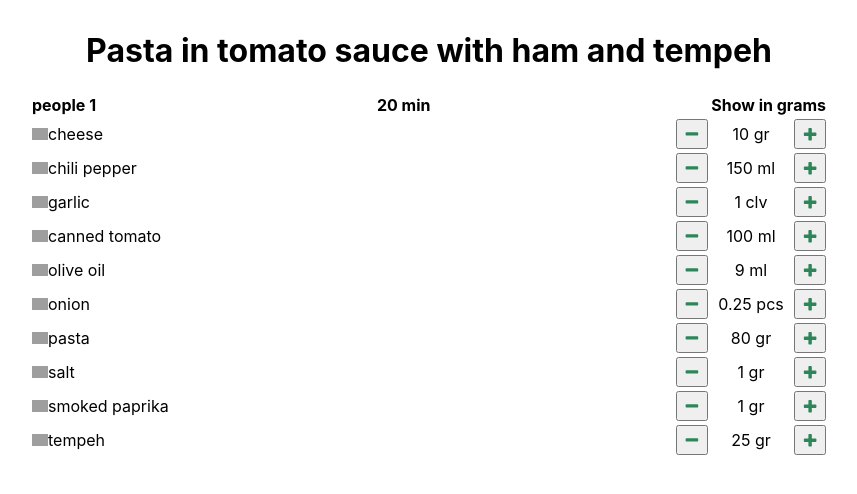
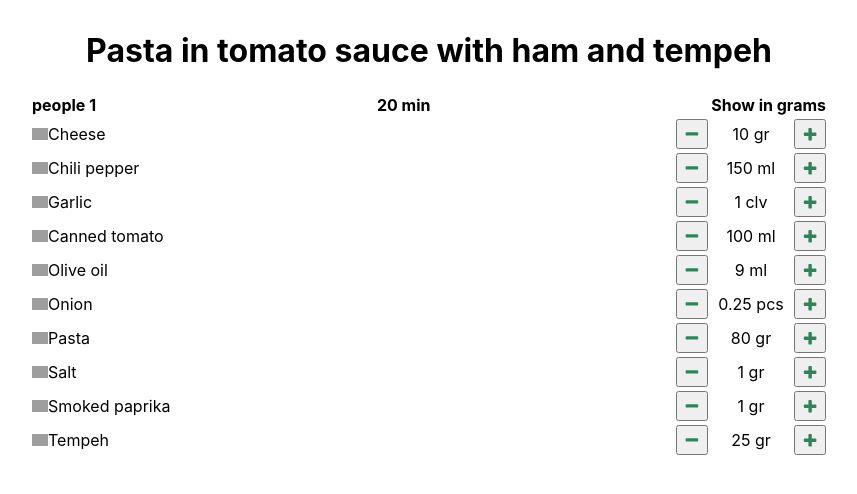
Before and after one commit to NushKrylova/plantJammer, a React (Create React App) app: page / in a window 1280 px wide. Shown: the top 494 px of the page, without its empty margins (211-1068 px from the left). Built offline with nearby package versions, Linux system fonts and the light colour scheme; grey boxes are pictures that could not be loaded.

Commit message:
Add toUpperCase method for ingredient name formatting

```diff
--- a/src/features/recipeOverview/RecipeOverview.tsx
+++ b/src/features/recipeOverview/RecipeOverview.tsx
@@ -8,6 +8,7 @@ import {
   fetchIngredients,
   formatUnits,
   increment,
+  toUpperCase,
 } from "./recipeOverviewSlice";
 import { Stepper } from "../../app/components/stepper/Stepper";
 
@@ -37,7 +38,7 @@ export const RecipeOverview: FunctionComponent = () => {
           <div>
             <img className={styles.icon} src={item.icon} alt={item.name} />
           </div>
-          <div>{item.name}</div>
+          <div>{toUpperCase(item.name)}</div>
         </div>
       </td>
       <td>
--- a/src/features/recipeOverview/recipeOverviewSlice.ts
+++ b/src/features/recipeOverview/recipeOverviewSlice.ts
@@ -114,5 +114,6 @@ export const formatUnits = (unit: Unit) => {
   }
 };
 
+export const toUpperCase = (text: string) => text[0].toUpperCase() + text.substring(1);
 export const { increment, decrement } = recipeOverviewSlice.actions;
 export default recipeOverviewSlice.reducer;
--- a/src/index.css
+++ b/src/index.css
@@ -1,13 +1,13 @@
 body {
   margin: 0;
-  font-family: -apple-system, BlinkMacSystemFont, 'Segoe UI', 'Roboto', 'Oxygen',
-    'Ubuntu', 'Cantarell', 'Fira Sans', 'Droid Sans', 'Helvetica Neue',
+  font-family: -apple-system, BlinkMacSystemFont, "Segoe UI", "Roboto", "Oxygen",
+    "Ubuntu", "Cantarell", "Fira Sans", "Droid Sans", "Helvetica Neue",
     sans-serif;
   -webkit-font-smoothing: antialiased;
   -moz-osx-font-smoothing: grayscale;
 }
 
 code {
-  font-family: source-code-pro, Menlo, Monaco, Consolas, 'Courier New',
-    monospace;
+  font-family: Quicksand, Roboto, source-code-pro, Menlo, Monaco, Consolas,
+    "Courier New", monospace;
 }
```
